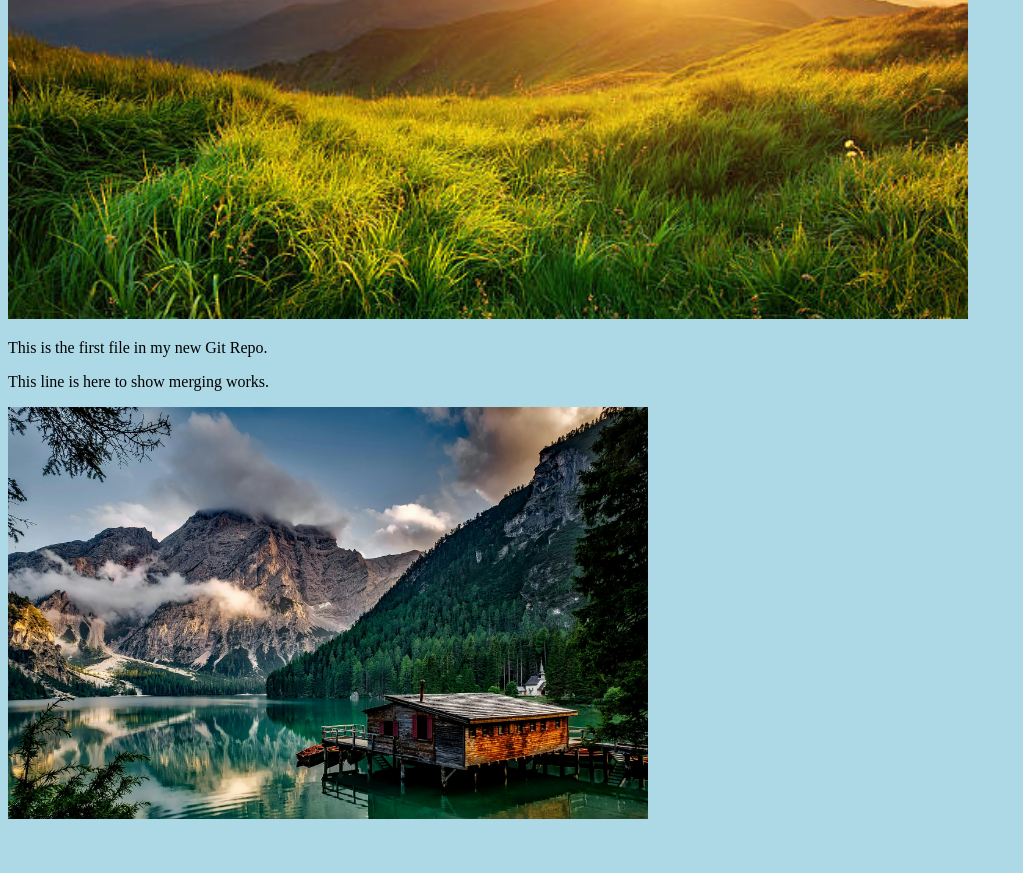
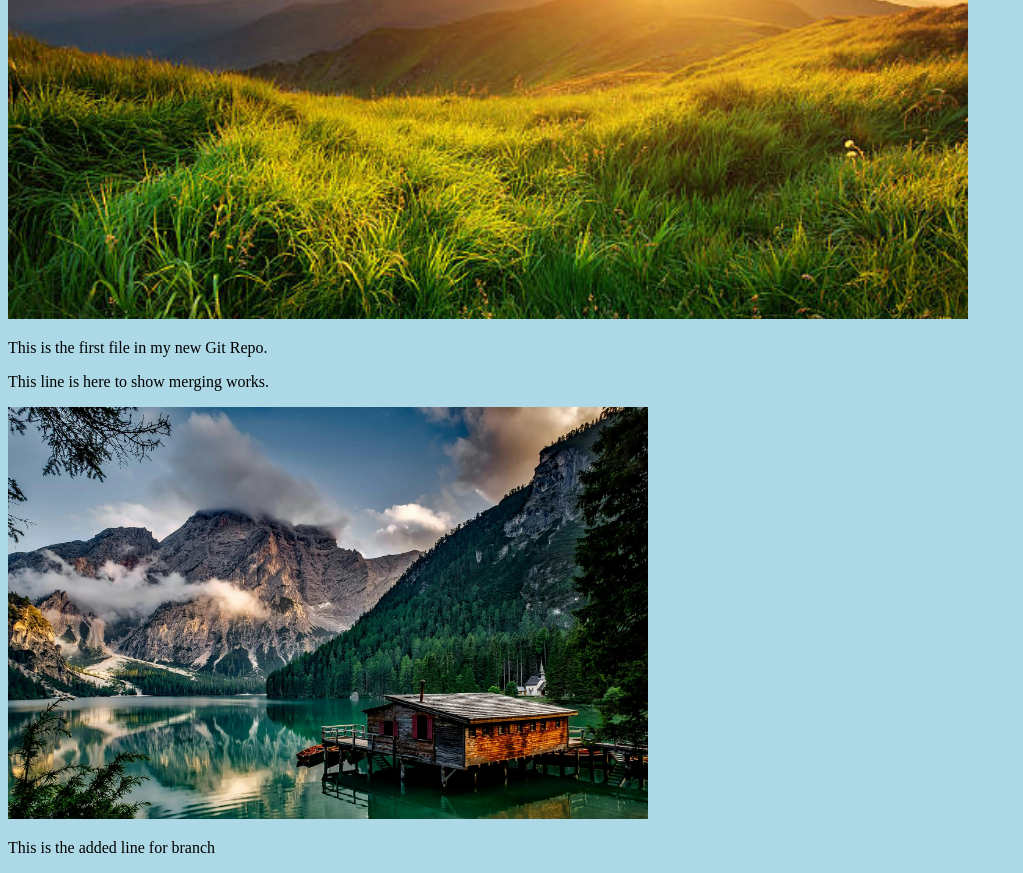
Before and after one commit to Ethan-nzw/hello-world, a plain HTML site: page index.html in a window 1280 px wide. Shown: the part 363-1236 px from the top of the page, without its empty margins (0-1023 px from the left). Before the commit the page ends 1194 px from the top, so only its background shows below. Drawn offline with Linux system fonts and the light colour scheme.

Commit message:
Update index.html

```diff
--- a/index.html
+++ b/index.html
@@ -12,6 +12,7 @@ style="width:100%;max-width:960px"></div>
 <p>This is the first file in my new Git Repo.</p>
 <p>This line is here to show merging works.</p>
 <div><img src="img_hello_git.jpg" alt="Hello Git" style="width:100%;max-width:640px"></div>
+<p>This is the added line for branch</p>
 
 </body>
 </html>
```
